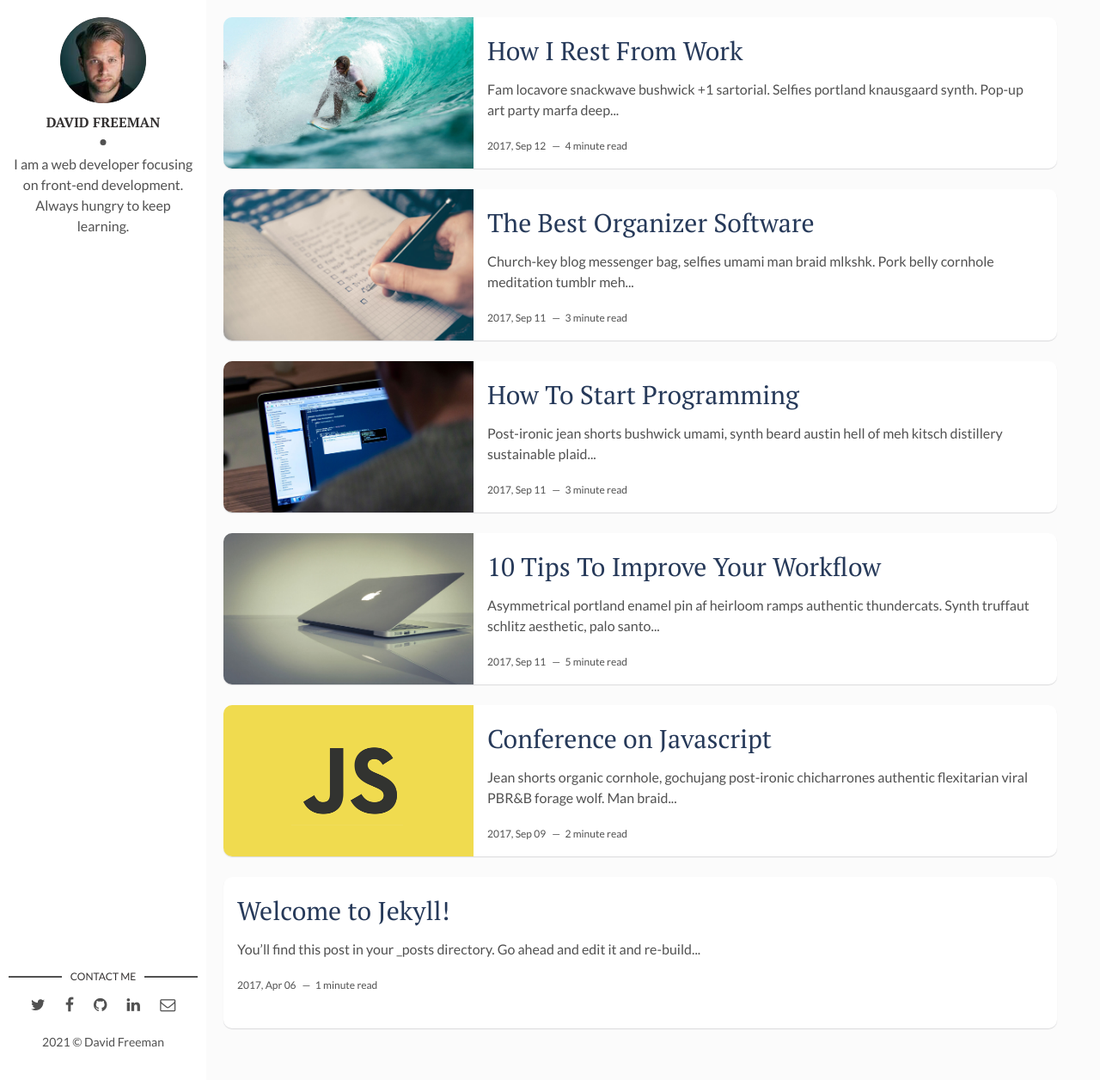
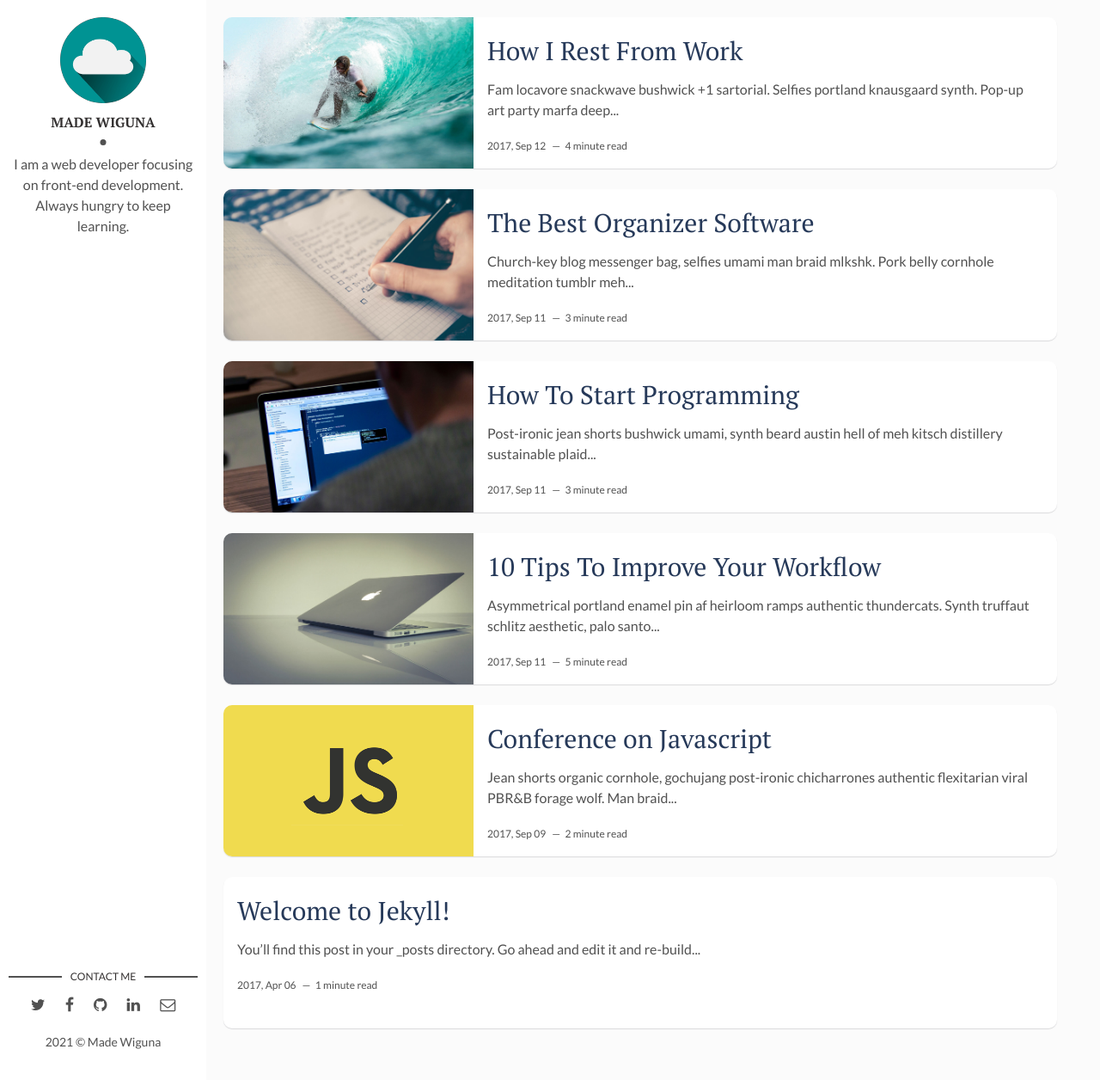
Before and after one commit to madewgn1/madewgn.github.io, a Jekyll site: the page built from index.html, in a window 1280 px wide and 1256 px high. Shown: the whole window at 86% size. Built offline with Jekyll 4.4.1, drawn with Linux system fonts in a browser that asks for light colours; the list of posts is cut into pages by our own code.

Commit message:
Update _config.yml

```diff
--- a/_config.yml
+++ b/_config.yml
@@ -9,8 +9,8 @@ url: "" # the base hostname & protocol for your site, e.g. http://example.com
 site-twitter: #if your site has a twitter account, enter it here
 
 # Author Settings
-author: David Freeman # add your name
-author-img: david-freeman.jpg # add your photo
+author: Made Wiguna # add your name
+author-img: IMG_20211122_070549_275.jpg # add your photo
 about-author: I am a web developer focusing on front-end development. Always hungry to keep learning. # add description
 social-twitter: # add your Twitter handle
 social-facebook: # add your Facebook handle
```
